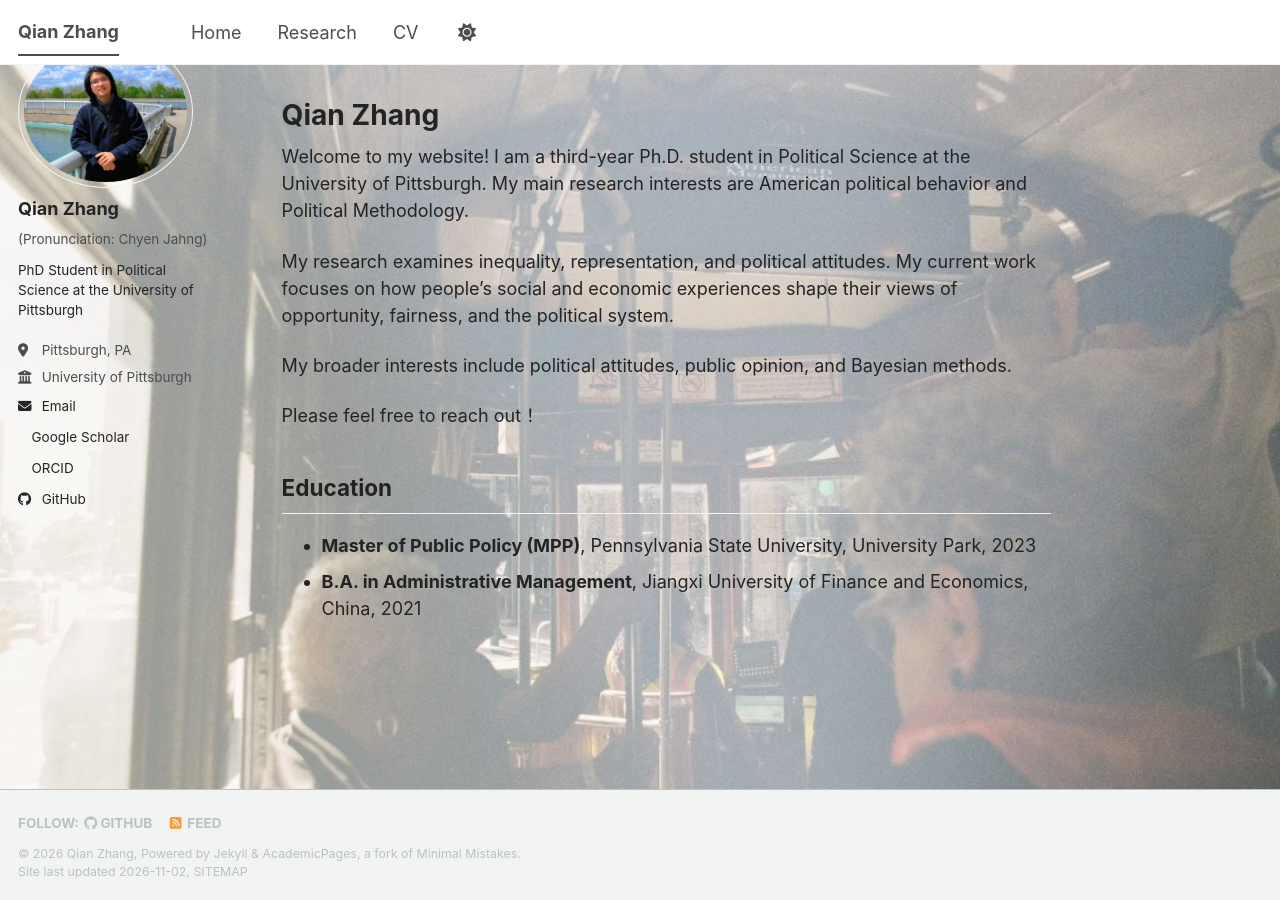
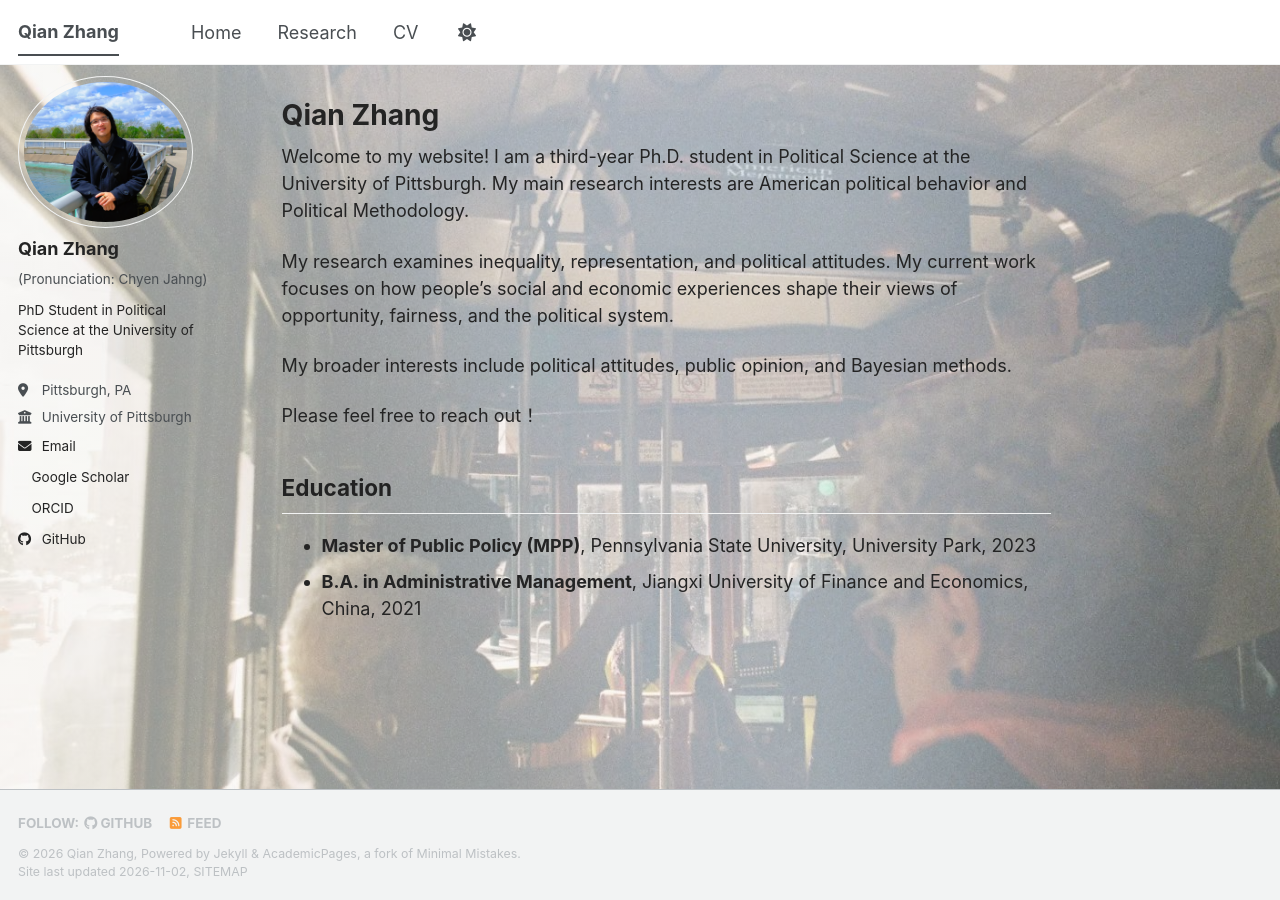
Before and after one commit to Qian567/Qian567.github.io, a Jekyll site: the page built from _pages/about.md, in a window 1280 px wide and 900 px high. Built offline with Jekyll 4.4.1, drawn with Linux system fonts in a browser that asks for light colours; a script bundle is joined from its source files by our own code; a style sheet for code colours, icons or effects is not loaded.

Commit message:
Update custom.html

```diff
--- a/_includes/head/custom.html
+++ b/_includes/head/custom.html
@@ -56,6 +56,12 @@ body {
   box-shadow: none !important;
   padding: 0 !important;
 }
+
+/* Move sidebar down to prevent avatar clipping */
+.sidebar {
+  padding-top: 40px !important;
+}
+
 
 /* Dark readable text */
 .page__title,
```
